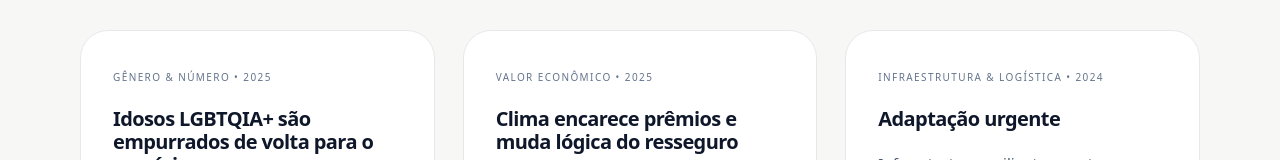
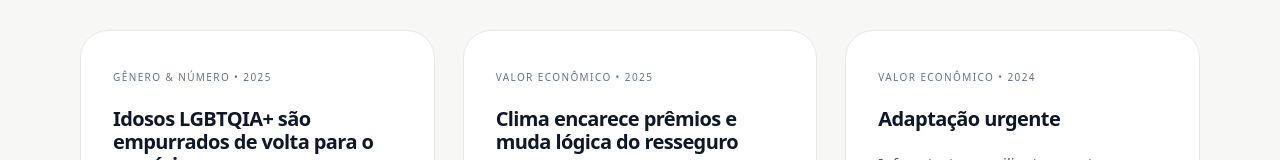
Before and after one commit to andretomazela-dev/integrado, a Next.js app: page /repertorio in a window 1280 px wide. Shown: the part 761-921 px from the top of the page. Built offline with nearby package versions, Linux system fonts and the light colour scheme.

Commit message:
Update page.jsx

```diff
--- a/app/repertorio/page.jsx
+++ b/app/repertorio/page.jsx
@@ -24,13 +24,13 @@ export default function RepertorioPage() {
       id: "valor",
     },
    {
-      categoria: "Infraestrutura & Logística",
+  id: "valor",
+  categoria: "Valor Econômico",
   ano: "2024",
   titulo: "Adaptação urgente",
   descricao:
     "Infraestrutura resiliente, eventos extremos e adaptação diante do avanço da crise climática.",
-      link: "/repertorio/adaptacao-urgente.jpg",
-      id: "projetos",
+  link: "/repertorio/mudancas-climaticas.pdf",
 },
     {
       categoria: "O Globo",
```
Lines whose indentation alone changed are shown as unchanged.
